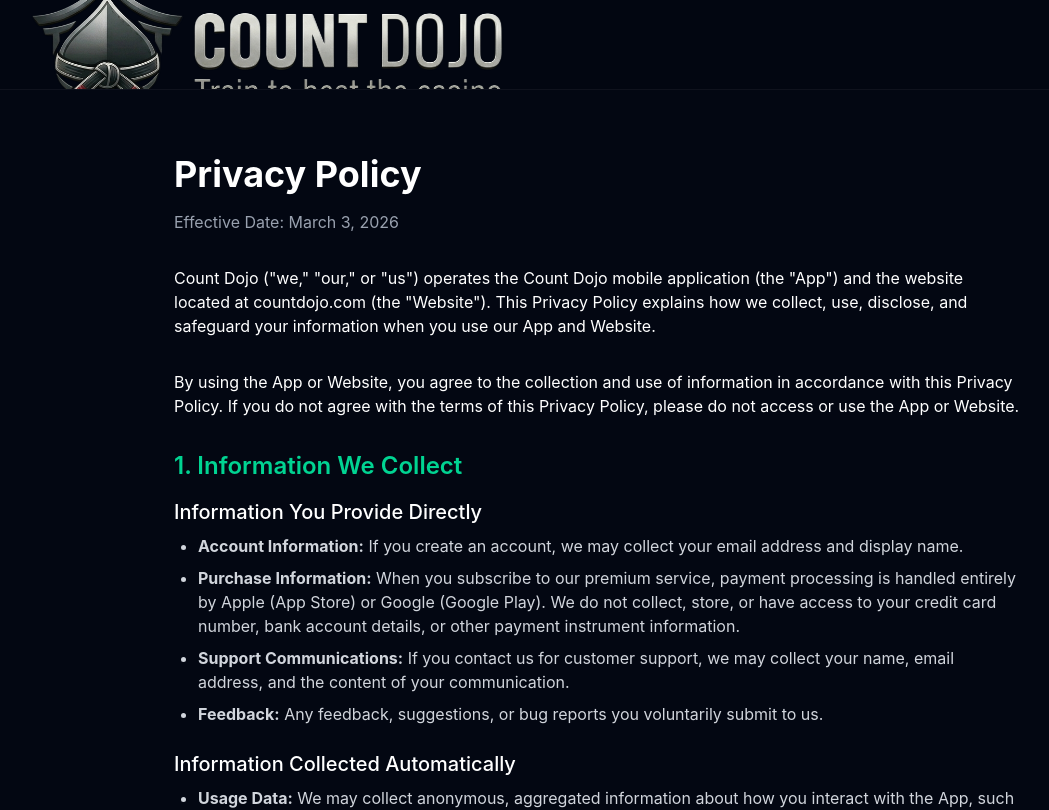
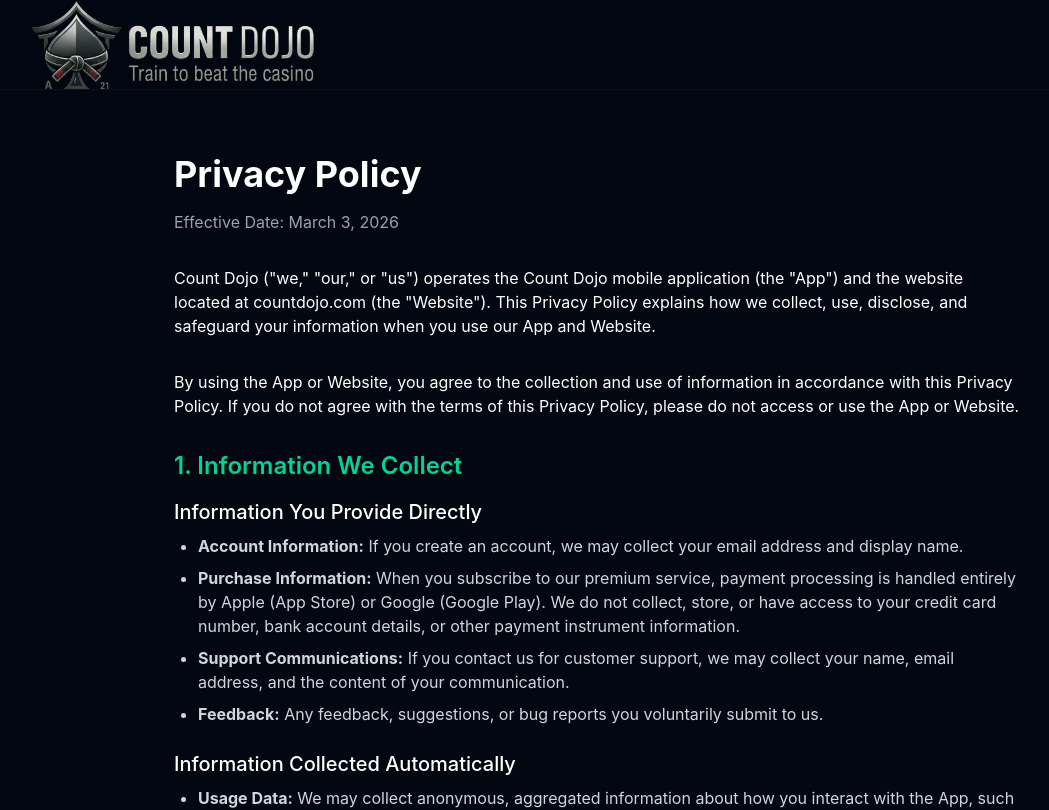
Before and after one commit to TimMarder/countdojo-web, a Next.js app: page /privacy in a window 1280 px wide. Shown: the top 810 px of the page, without its empty margins (42-1091 px from the left). Built offline with nearby package versions, Linux system fonts and the light colour scheme.

Commit message:
Fix: logo size in privacy/terms header to fit h-[90px]

```diff
--- a/src/app/privacy/page.tsx
+++ b/src/app/privacy/page.tsx
@@ -13,7 +13,7 @@
               alt="Count Dojo"
               width={200}
               height={40}
-              className="h-[150px] w-auto object-cover"
+              className="h-[90px] w-auto object-contain"
               priority
             />
           </Link>
--- a/src/app/terms/page.tsx
+++ b/src/app/terms/page.tsx
@@ -13,7 +13,7 @@
               alt="Count Dojo"
               width={200}
               height={40}
-              className="h-[150px] w-auto object-cover"
+              className="h-[90px] w-auto object-contain"
               priority
             />
           </Link>
```
